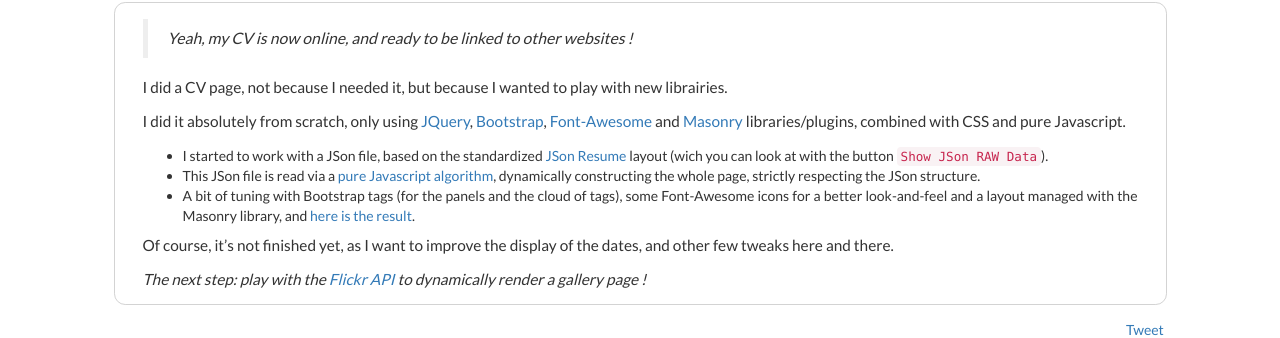
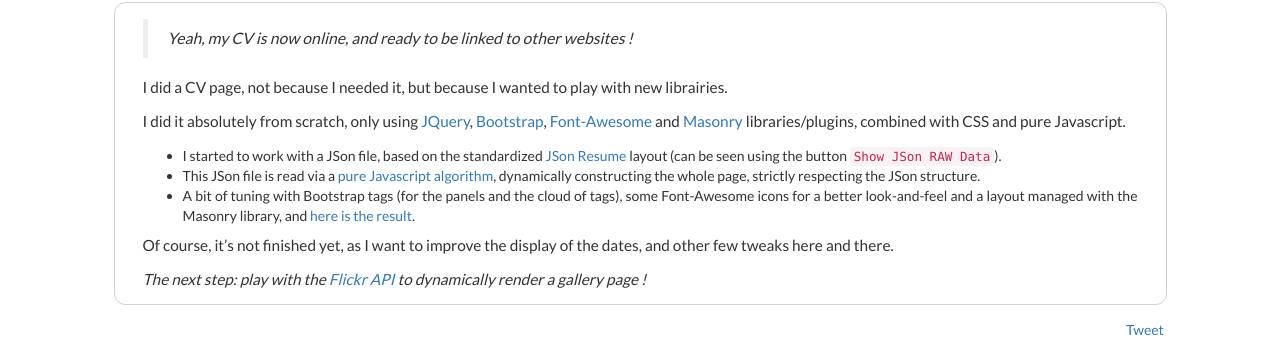
Before and after one commit to dorianbayart/dorianbayart.github.io, a Jekyll site: the page built from _posts/2016-04-26-cv-online.md, in a window 1280 px wide. Shown: the part 168-506 px from the top of the page. Built offline with Jekyll 4.4.1, drawn with Linux system fonts in a browser that asks for light colours; nearby versions of some CDN libraries; comment, search, counter and statistics services are not loaded.

Commit message:
Update 2016-04-26-cv-online.md
English correction

```diff
--- a/_posts/2016-04-26-cv-online.md
+++ b/_posts/2016-04-26-cv-online.md
@@ -12,7 +12,7 @@ I did a CV page, not because I needed it, but because I wanted to play with new
 
 I did it absolutely from scratch, only using [JQuery][], [Bootstrap][], [Font-Awesome][] and [Masonry][] libraries/plugins, combined with CSS and pure Javascript.
 
-* I started to work with a JSon file, based on the standardized [JSon Resume][] layout (wich you can look at with the button `Show JSon RAW Data`).
+* I started to work with a JSon file, based on the standardized [JSon Resume][] layout (can be seen using the button `Show JSon RAW Data`).
 * This JSon file is read via a [pure Javascript algorithm][], dynamically constructing the whole page, strictly respecting the JSon structure.
 * A bit of tuning with Bootstrap tags (for the panels and the cloud of tags), some Font-Awesome icons for a better look-and-feel and a layout managed with the Masonry library, and [here is the result][].
 
```
